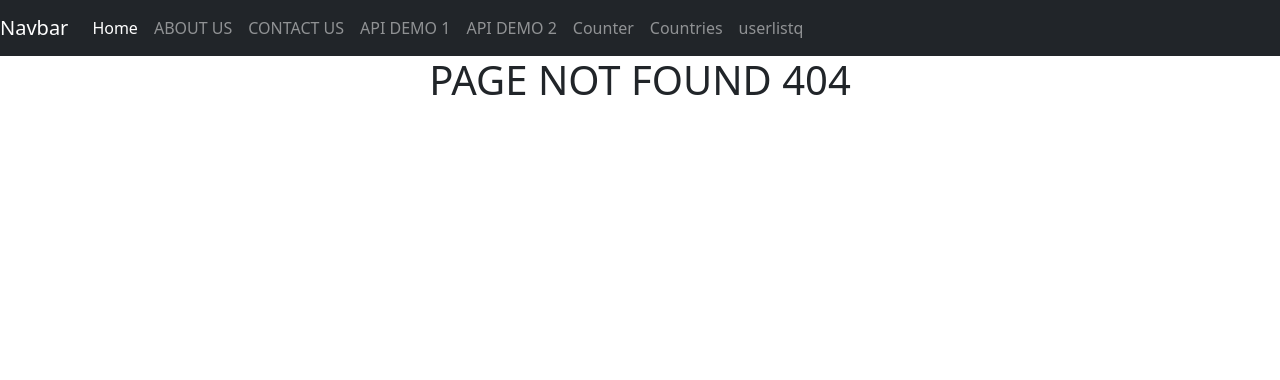
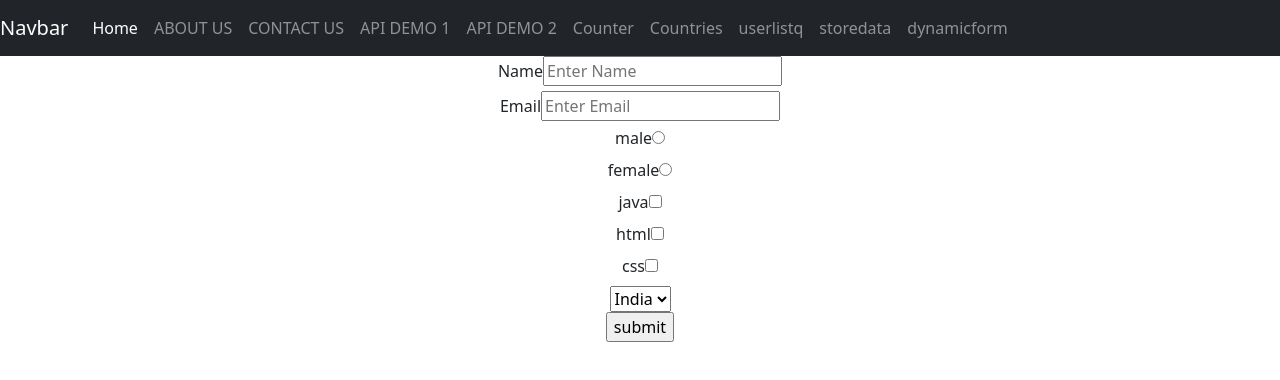
Before and after one commit to samirvithlani/bhavya-react, a React (Create React App) app: page /dynamicform in a window 1280 px wide. Before the commit this address had no page. Shown: the top 380 px of the page. Built offline with nearby package versions, Linux system fonts and the light colour scheme.

Commit message:
dynamic form

```diff
--- a/src/App.js
+++ b/src/App.js
@@ -25,6 +25,9 @@ import { Countries } from "./context/Countries";
 import { AppContext } from "./context/context";
 import { UserListWithQ } from "./components/UserListWithQ";
 import axios from "axios";
+import ProtectedRoutes from "./components/ProtectedRoutes";
+import { StoreData } from "./components/StoreData";
+import { DynamicForm } from "./components/DynamicForm";
 function App() {
   var title = "Royal Tehnosoft";
   var style = {
@@ -47,7 +50,9 @@ function App() {
       <AppContext.Provider value={{ style }}>
         <Routes>
           <Route path="/" element={<Home />}></Route>
-          <Route path="/aboutus" element={<AboutUs />}></Route>
+          <Route element={<ProtectedRoutes/>}>
+            <Route path="/aboutus" element={<AboutUs />}></Route>
+          </Route>
           <Route path="/contactus" element={<ContactUs />}></Route>
           <Route path="/contactus/director" element={<Director />}></Route>
           <Route path="/contactus/ceo" element={<Ceo />}></Route>
@@ -64,6 +69,8 @@ function App() {
           <Route path="/*" element={<h1>PAGE NOT FOUND 404</h1>}></Route>
           <Route path="/countries" element={<Countries />}></Route>
           <Route path="/userlistq" element={<UserListWithQ />}></Route>
+          <Route path ="/storedata" element={<StoreData/>}></Route>
+          <Route path ="/dynamicform" element={<DynamicForm/>}></Route>
         </Routes>
       </AppContext.Provider>
     </div>
--- /dev/null
+++ b/src/components/ButtonComponent.jsx
@@ -0,0 +1,9 @@
+import React from 'react'
+
+export const ButtonComponent = (props) => {
+  return (
+    <button className='btn btn-primary'>
+        {props.buttonName}
+    </button>
+  )
+}
--- a/src/components/ContactUs.jsx
+++ b/src/components/ContactUs.jsx
@@ -1,5 +1,6 @@
 import React from 'react'
 import { Link } from 'react-router-dom'
+import { ButtonComponent } from './ButtonComponent'
 
 export const ContactUs = () => {
   return (
@@ -12,6 +13,7 @@ export const ContactUs = () => {
                 <Link to ="/contactus/ceo">Ceo</Link>
             </li>
         </ul>
+        <ButtonComponent buttonName="Submit"/>
     </div>
   )
 }
--- /dev/null
+++ b/src/components/DynamicForm.jsx
@@ -0,0 +1,104 @@
+import React from "react";
+import { useForm } from "react-hook-form";
+
+export const DynamicForm = () => {
+  const formData = [
+    {
+      label: "Name",
+      type: "text",
+      placeholder: "Enter Name",
+      name: "name",
+    },
+    {
+      label: "Email",
+      type: "email",
+      placeholder: "Enter Email",
+      name: "email",
+    },
+    {
+      label: "male",
+      type: "radio",
+      name: "gender",
+      value: "male",
+    },
+    {
+      label: "female",
+      type: "radio",
+      name: "gender",
+      value: "female",
+    },
+    {
+      label: "java",
+      type: "checkbox",
+      name: "skills",
+      value: "java",
+    },
+    {
+      label: "html",
+      type: "checkbox",
+      name: "skills",
+      value: "HTML",
+    },
+    {
+      label: "css",
+      type: "checkbox",
+      name: "skills",
+      value: "css",
+    },
+    {
+      lable: "SELECT country",
+      type: "select",
+      name: "country",
+      options: [
+        {
+          label: "India",
+          value: "india",
+        },
+        {
+          label: "USA",
+          value: "usa",
+        },
+        {
+          label: "UK",
+          value: "uk",
+        },
+      ],
+    },
+  ];
+  const { register, handleSubmit } = useForm();
+
+  const submitHandler = (data) => {
+    console.log("data...", data);
+  };
+  return (
+    <div>
+      <form onSubmit={handleSubmit(submitHandler)}>
+        {formData?.map((form) => {
+          return (
+            <div>
+              {form.type !== "select" ? (
+                <>
+                  <label>{form.label}</label>
+                  <input
+                    type={form.type}
+                    placeholder={form.placeholder}
+                    name={form.name}
+                    {...register(form?.name)}
+                    value={form?.value}
+                  />
+                </>
+              ) : (
+                <select name={form.name} {...register(form?.name)}>
+                  {form.options.map((option) => {
+                    return <option value={option.value}>{option.label}</option>;
+                  })}
+                </select>
+              )}
+            </div>
+          );
+        })}
+        <input type="submit" value="submit" />
+      </form>
+    </div>
+  );
+};
--- a/src/components/Navbar.jsx
+++ b/src/components/Navbar.jsx
@@ -37,6 +37,12 @@ export const Navbar = () => {
       <li class="nav-item">
         <Link class="nav-link" to="/userlistq">userlistq</Link>
       </li>
+      <li class="nav-item">
+        <Link class="nav-link" to="/storedata">storedata</Link>
+      </li>
+      <li class="nav-item">
+        <Link class="nav-link" to="/dynamicform">dynamicform</Link>
+      </li>
 
     </ul>
 
--- /dev/null
+++ b/src/components/ProtectedRoutes.js
@@ -0,0 +1,25 @@
+import { Outlet } from "react-router-dom";
+import { StoreData } from "./StoreData";
+
+const { useState, useEffect } = require("react");
+
+const useAuth = () => {
+  const [flag, setflag] = useState(false);
+  useEffect(() => {
+    const token = localStorage.getItem("id");
+    if (token) {
+      setflag(true);
+    } else {
+      setflag(false);
+    }
+  }, [flag]);
+
+  return flag;
+};
+
+const ProtectedRoutes = () => {
+  const flag = useAuth();
+
+  return <>{flag ? <Outlet /> : <StoreData />}</>;
+};
+export default ProtectedRoutes;
--- /dev/null
+++ b/src/components/StoreData.jsx
@@ -0,0 +1,36 @@
+import React, { useState } from 'react'
+
+export const StoreData = () => {
+    const [id, setid] = useState('')
+    const [name, setname] = useState('')
+const storeData = ()=>{
+
+    localStorage.setItem('id','101')
+    sessionStorage.setItem('name','Rajesh')
+}
+
+const getStoredData = ()=>{
+
+    var id = localStorage.getItem('id')
+    setid(id)
+    var name = sessionStorage.getItem('name')
+    setname(name)
+
+}
+const removeStoredData = ()=>{
+    //localStorage.removeItem('id')
+    //sessionStorage.removeItem('name')
+    localStorage.clear()
+    sessionStorage.clear()
+}
+
+  return (
+    <div>
+            <button onClick={()=>{storeData()}}>Store Data</button>
+            <button onClick={()=>{getStoredData()}}>Get Stored Data</button>
+            <button onClick={()=>{removeStoredData()}}>Remove Stored Data</button>
+            <h1>ID = {id}</h1>
+            <h2>Name = {name}</h2>
+    </div>
+  )
+}
```
Also changed, not shown: th.txt.
